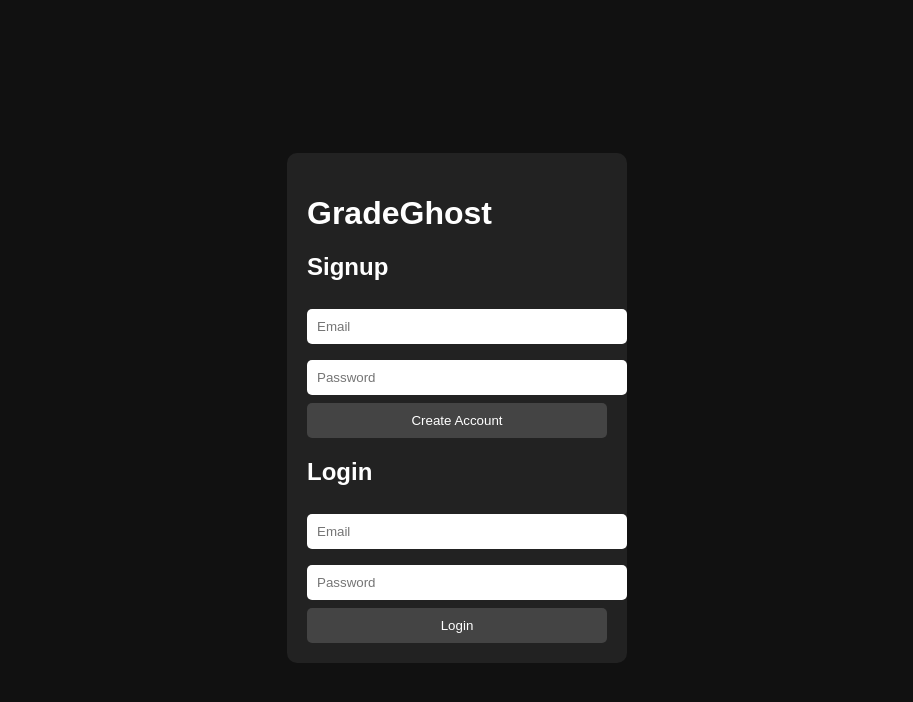
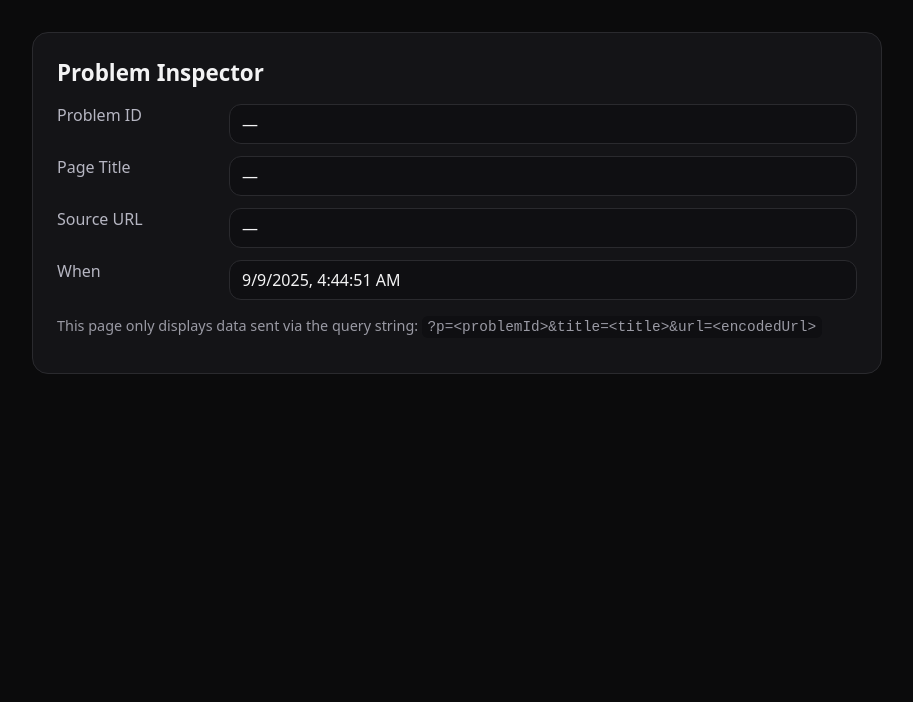
Before and after one commit to iamjake333-cmyk/gradeghost-site, a plain HTML site: page index.html in a window 1280 px wide. Shown: the whole page, without its empty margins (183-1096 px from the left). Drawn offline with Linux system fonts and the light colour scheme.

Commit message:
Update index.html

```diff
--- a/index.html
+++ b/index.html
@@ -1,42 +1,48 @@
-<!DOCTYPE html>
+<!doctype html>
 <html lang="en">
 <head>
-  <meta charset="UTF-8" />
-  <meta name="viewport" content="width=device-width, initial-scale=1.0"/>
-  <title>GradeGhost Auth</title>
-  <link rel="stylesheet" href="style.css" />
+  <meta charset="utf-8" />
+  <meta name="viewport" content="width=device-width, initial-scale=1" />
+  <title>Problem Inspector</title>
+  <style>
+    :root { font-family: system-ui, -apple-system, Segoe UI, Roboto, Arial, sans-serif; }
+    body { margin: 0; padding: 2rem; background: #0b0b0c; color: #f3f3f4; }
+    .card { max-width: 800px; margin: 0 auto; background: #141417; border: 1px solid #2a2a2e; border-radius: 16px; padding: 1.5rem; }
+    h1 { margin: 0 0 1rem; font-size: 1.4rem; }
+    .grid { display: grid; gap: .75rem; }
+    .row { display: grid; grid-template-columns: 160px 1fr; gap: .75rem; align-items: start; }
+    .key { color: #b6b6c2; }
+    .val { word-break: break-all; background: #0f0f12; border: 1px solid #2a2a2e; border-radius: 12px; padding: .5rem .75rem; }
+    .muted { color: #9a9aa4; font-size: .9rem; margin-top: 1rem; }
+    code { background: #0f0f12; padding: .2rem .35rem; border-radius: 6px; }
+    a { color: #82b1ff; }
+  </style>
 </head>
 <body>
-  <div class="container">
-    <h1>GradeGhost</h1>
-    <div id="userStatus"></div>
-
-    <div id="authForms">
-      <div id="signupForm">
-        <h2>Signup</h2>
-        <input type="email" id="signupEmail" placeholder="Email" />
-        <input type="password" id="signupPassword" placeholder="Password" />
-        <button id="submitSignup">Create Account</button>
-      </div>
-
-      <div id="loginForm">
-        <h2>Login</h2>
-        <input type="email" id="loginEmail" placeholder="Email" />
-        <input type="password" id="loginPassword" placeholder="Password" />
-        <button id="submitLogin">Login</button>
-      </div>
+  <div class="card">
+    <h1>Problem Inspector</h1>
+    <div class="grid">
+      <div class="row"><div class="key">Problem ID</div><div class="val" id="pid">—</div></div>
+      <div class="row"><div class="key">Page Title</div><div class="val" id="ptitle">—</div></div>
+      <div class="row"><div class="key">Source URL</div><div class="val" id="purl">—</div></div>
+      <div class="row"><div class="key">When</div><div class="val" id="when">—</div></div>
     </div>
+    <p class="muted">
+      This page only displays data sent via the query string:
+      <code>?p=&lt;problemId&gt;&amp;title=&lt;title&gt;&amp;url=&lt;encodedUrl&gt;</code>
+    </p>
   </div>
 
-  <!-- Firebase SDKs -->
-  <script src="https://www.gstatic.com/firebasejs/10.12.0/firebase-app-compat.js"></script>
-  <script src="https://www.gstatic.com/firebasejs/10.12.0/firebase-auth-compat.js"></script>
-  <script src="https://www.gstatic.com/firebasejs/10.12.0/firebase-firestore-compat.js"></script>
-
-  <!-- Firebase Init -->
-  <script src="firebase-init.js"></script>
-
-  <!-- App Logic -->
-  <script src="auth.js"></script>
+  <script>
+    const qp = new URLSearchParams(location.search);
+    const get = k => {
+      const v = qp.get(k);
+      return v && v.trim() ? v : "—";
+    };
+    document.getElementById('pid').textContent   = get('p');
+    document.getElementById('ptitle').textContent= get('title');
+    document.getElementById('purl').textContent  = get('url');
+    document.getElementById('when').textContent  = new Date().toLocaleString();
+  </script>
 </body>
 </html>
```
